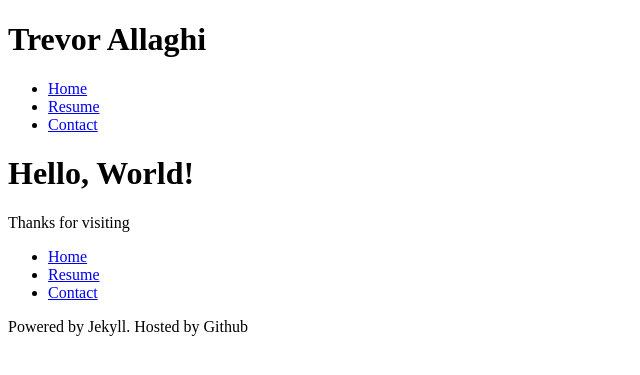
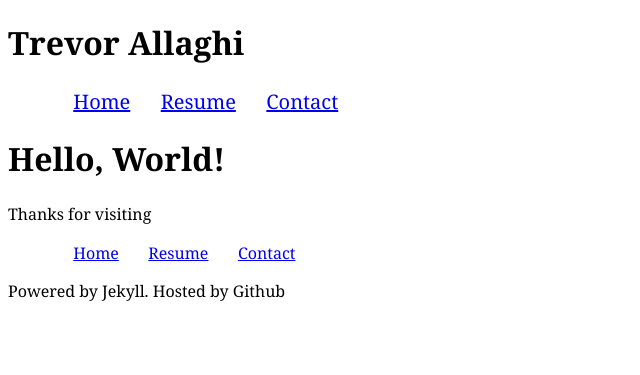
Before and after one commit to tallaghi/Resume, a Jekyll site: the page built from index.html, in a window 1280 px wide. Shown: the top 375 px of the page, without its empty margins (0-640 px from the left). Built offline with Jekyll 4.4.1, drawn with Linux system fonts in a browser that asks for light colours; Markdown is read by kramdown in place of the engine named in the settings.

Commit message:
Created css with include classes

```diff
--- a/_includes/nav.html
+++ b/_includes/nav.html
@@ -1,7 +1,7 @@
 <nav>
-	<ul>
-		<li><a href="{{site.baseurl}}/index.html">Home</a></li>
-		<li><a href="{{site.baseurl}}/resume.html">Resume</a></li>
-		<li><a href="{{site.baseurl}}/contact.html">Contact</a></li>
+	<ul class="nav {{include.navclass}}">
+		<li><a href="{{site.baseurl}}/index.html" class="{% if page.url == '/index.html' %}current{% endif %}">Home</a></li>
+		<li><a href="{{site.baseurl}}/resume.html" class="{% if page.url == '/resume.html' %}current{% endif %}">Resume</a></li>
+		<li><a href="{{site.baseurl}}/contact.html" class="{% if page.url == '/contact.html' %}current{% endif %}">Contact</a></li>
 	</ul>
 </nav>
--- a/_layouts/default.html
+++ b/_layouts/default.html
@@ -3,19 +3,19 @@
 <head>
 	<meta charset="utf-8">
 	<title>Welcome</title>
-	<link rel="stylesheet" type="text/css" href="css/common.css">
+	<link rel="stylesheet" type="text/css" href="{{site.baseurl}}/css/common.css">
 </head>
 <body>
 
 <header>
 	<h1>Trevor Allaghi</h1>
-	{% include nav.html %}
+	{% include nav.html navclass='nav-top'%}
 </header>
 
 	{{content}}
 
 <footer>
-	{% include nav.html %}
+	{% include nav.html navclass='nav-bottom'%}
 	<p>Powered by Jekyll. Hosted by Github</p>
 </footer>
 
--- /dev/null
+++ b/css/common.css
@@ -0,0 +1,20 @@
+html{
+	margin:0;
+	padding:0;
+
+	font: normal 100%/1.4 Georgia,serif;
+}
+.nav-top, .nav-bottom{
+	display: inline;
+}
+.nav-top li, .nav-bottom li{
+	display: inline-block;
+	padding-left: 2%;
+}
+.nav-top{
+	font-size: 1.25rem;
+}
+.current{
+	background-color: #000531;
+	color:#fff;
+}
```
